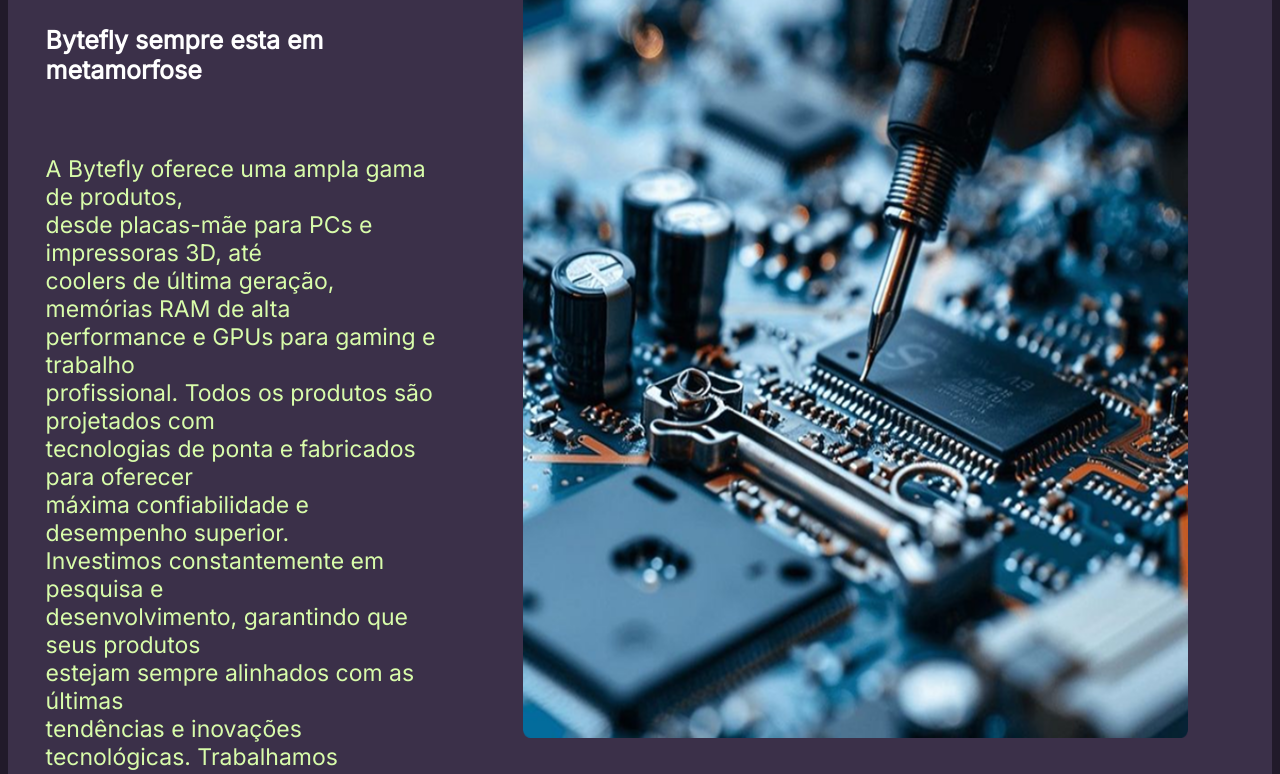
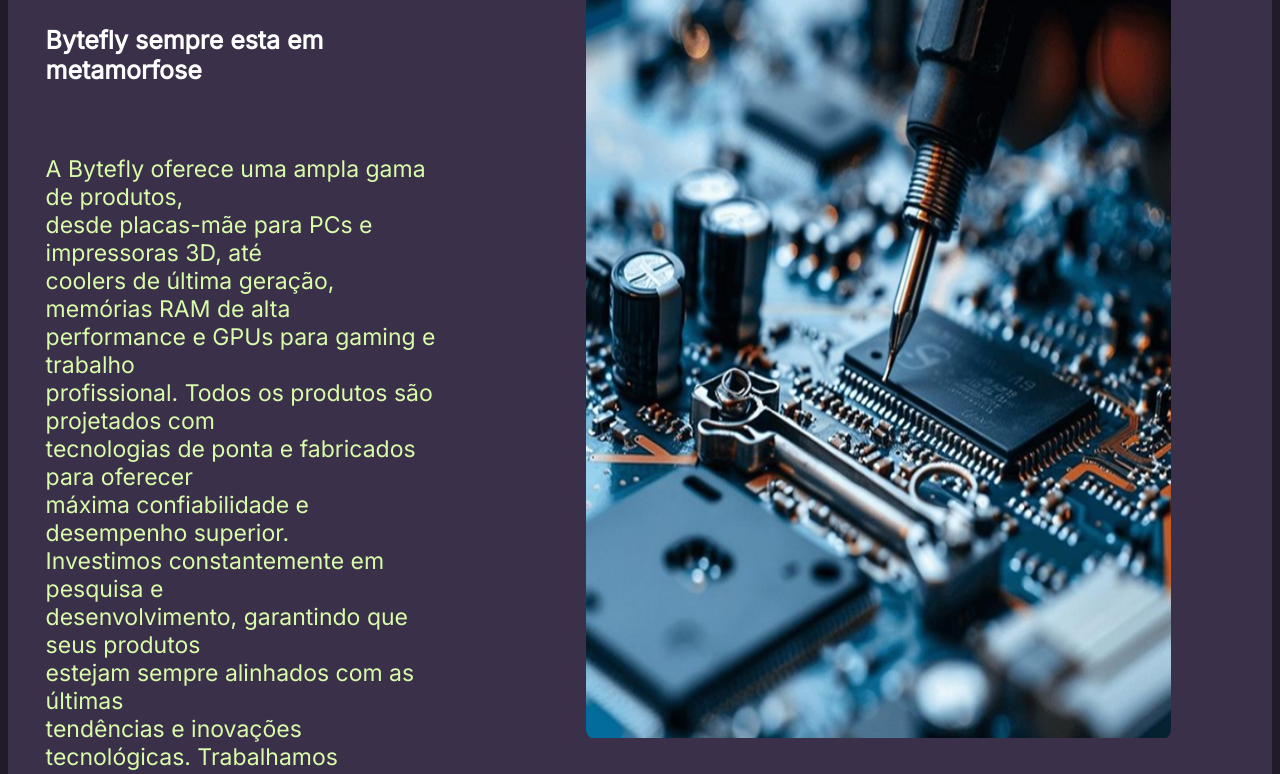
Before and after one commit to SofiaB-Riso/Bytefly.com, a plain HTML site: page who.html in a window 1280 px wide. Shown: the part 195-969 px from the top of the page. Drawn offline with Linux system fonts and the light colour scheme; a web font is replaced by a local one.

Commit message:
Update who.html

```diff
--- a/who.html
+++ b/who.html
@@ -61,7 +61,9 @@
             <br>coisas (IoT) e blockchain, em nossos produtos.
         </div>
     </td>
-    <td colspan="6" class="y4laranja m"><img src="tec.png" alt="tec" style="width:80%; height: 80%; align-items: center;"></td>
+    <td colspan="5" class="y4laranja d"><img src="tec.png" alt="tec" style="width:80%; height: 80%; align-items: center;"></td>
+    <td class="y4laranja "></td>
+
 
 
    </tr>
```
